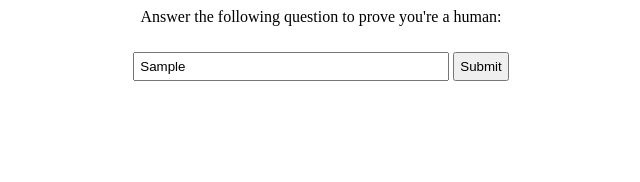
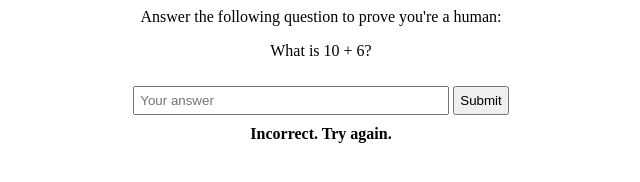
Before and after one commit to jjjjjjjjjjjjjjjjjjjjjjjjjjk/elol, a plain HTML site: page index.html in a window 1280 px wide. Both pictures are taken after typing "Sample" into the empty fields and a click on the button "Submit". Shown: the whole page, without its empty margins (319-959 px from the left). Drawn offline with Linux system fonts and the light colour scheme.

Commit message:
Update index.html

```diff
--- a/index.html
+++ b/index.html
@@ -1,25 +1,37 @@
 <script>document.addEventListener('DOMContentLoaded', function () {
-    const form = document.getElementById('captcha-form');
-    if (!form) {
-      return;
-    }
+    // Your code here
 
-    const question = document.getElementById('question');
 
-    form.addEventListener('submit', function (event) {
-      event.preventDefault();
+    const question = document.getElementById("question");
+    const answer = document.getElementById("answer");
+    const submit = document.getElementById("submit");
+    const response = document.getElementById("response");
 
-      const answer = parseInt(document.getElementById('answer').value);
-      const num1 = Math.floor(Math.random() * 10);
-      const num2 = Math.floor(Math.random() * 10);
+    // Generate a random math question
+    const num1 = Math.floor(Math.random() * 10) + 1;
+    const num2 = Math.floor(Math.random() * 10) + 1;
+    question.innerText = `What is ${num1} + ${num2}?`;
 
-      if (answer === num1 + num2) {
+    let attempts = 0;
+    submit.addEventListener("click", function () {
+      if (answer.value == num1 + num2) {
+        response.innerText = "Correct!";
+        // Change the code on the site
+        // Add your code here
         const newContent = '<h1>CAPTCHA complete!</h1><p>The code on the site has been successfully changed.</p>';
-        document.body.innerHTML = newContent;
+document.body.innerHTML = newContent;
+
+      } else {
+        response.innerText = "Incorrect. Try again.";
+        attempts++;
       }
+      if (attempts >= 12) {
+        response.innerText = "Too many attempts. Try again later.";
+        submit.disabled = true;
+      }
+      answer.value = "";
     });
   });
-
 </script>
 <div id="captcha">
   <p>Answer the following question to prove you're a human:</p>
```
